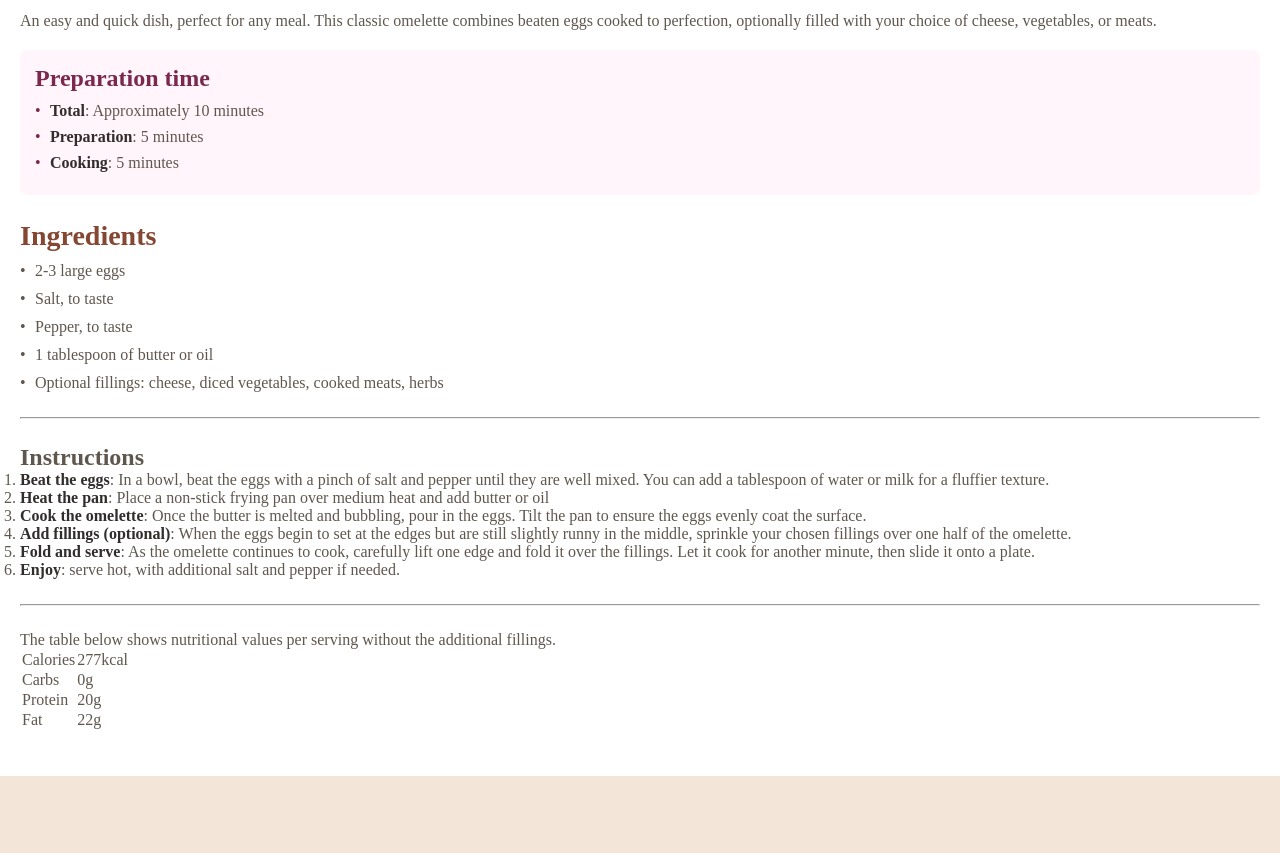
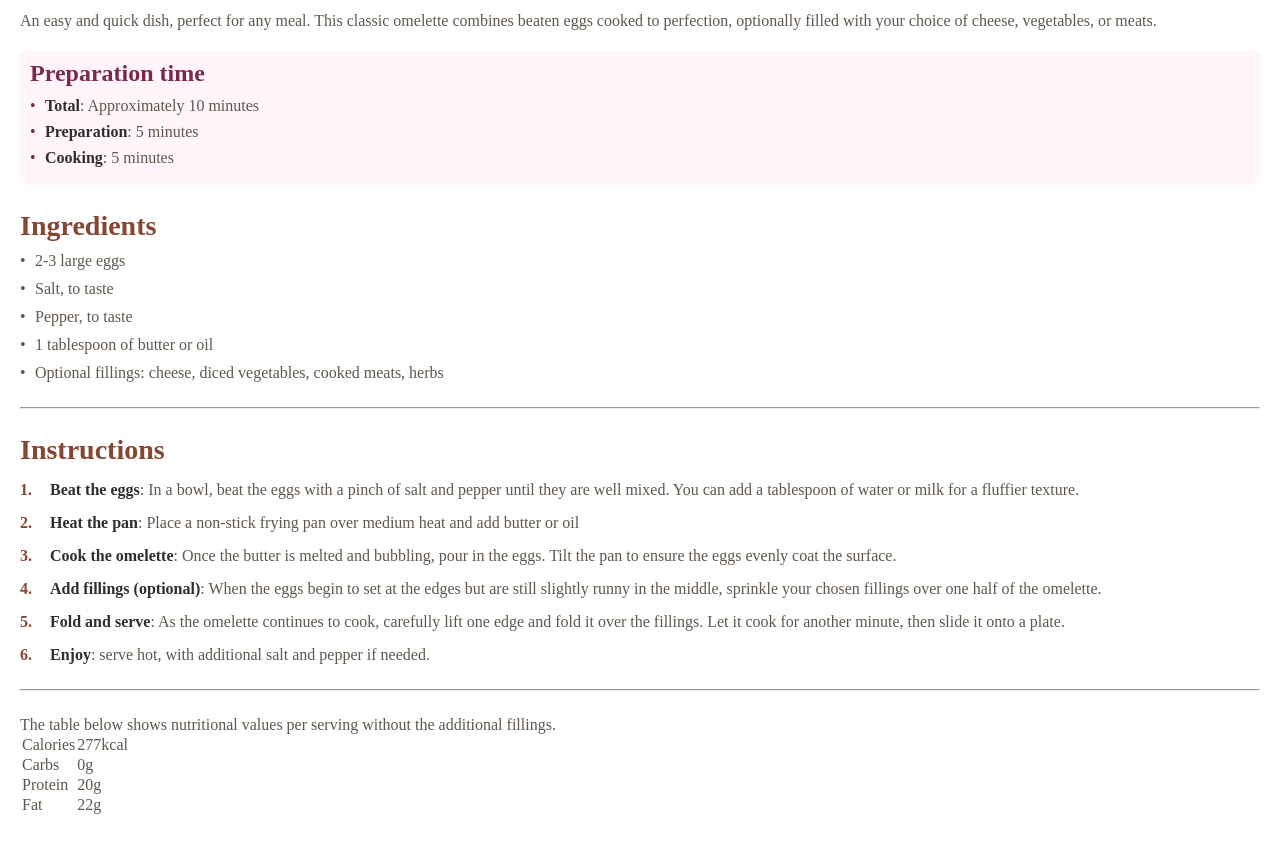
Before and after one commit to Ruslan-oss-max0/recipe-page, a plain HTML site: page index.html in a window 1280 px wide. Shown: the part 649-1502 px from the top of the page. Before the commit the page ends 1425 px from the top, so only its background shows below. Drawn offline with Linux system fonts and the light colour scheme.

Commit message:
implement the instructions section in css

```diff
--- a/styles.css
+++ b/styles.css
@@ -46,7 +46,7 @@ body {
 
 .card__preparation {
     border-radius: 8px;
-    padding: 15px;
+    padding: 10px;
     margin: 20px 0 auto;
 }
 
@@ -104,6 +104,37 @@ body {
 
 /* #endregion */
 
+/* #region Instructions */
+
+.card__instructions-title {
+    color: var(--prime-dark-brown);
+    font-size: 28px;
+    margin-bottom: 15px;
+}
+
+.card__instructions-list {
+    list-style: none;
+    counter-reset: instructions;
+    padding-left: 0;
+}
+
+.card__instructions-list-item {
+    position: relative;
+    margin-bottom: 15px;
+    padding-left: 30px;
+}
+
+.card__instructions-list-item::before {
+    content: counter(instructions) ".";
+    counter-increment: instructions;
+    position: absolute;
+    color: var(--prime-dark-brown);
+    left: 0;
+    font-weight: bold;
+}
+
+/* #endregion */
+
 section {
     margin: 25px 0;
 }
```
Also changed, not shown: index.html (+2 -2 lines).
